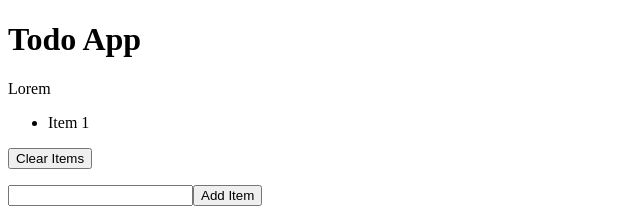
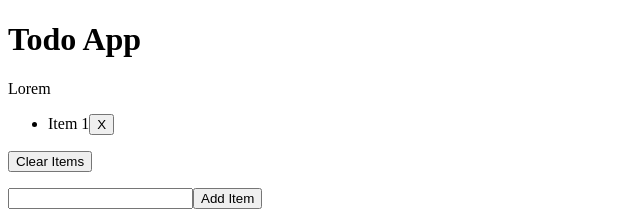
Before and after one commit to arifpehlivan/react-app, a React (Create React App) app: page / in a window 1280 px wide. Shown: the top 211 px of the page, without its empty margins (0-640 px from the left). Built offline with nearby package versions, Linux system fonts and the light colour scheme.

Commit message:
delete item

```diff
--- a/src/index.js
+++ b/src/index.js
@@ -10,9 +10,20 @@ class TodoApp extends React.Component{
         super(props);
         this.clearItems=this.clearItems.bind(this);
         this.addItem=this.addItem.bind(this);
+        this.deleteItem=this.deleteItem.bind(this);
         this.state={
             items: ["Item 1"]
         }
+    }
+    deleteItem(item){
+        this.setState((prevState)=>{
+            const arr=prevState.items.filter((i)=>{
+                return item !==i
+            })
+            return {
+                items:arr
+            }
+        })
     }
     clearItems(){
         this.setState({
@@ -37,7 +48,7 @@ class TodoApp extends React.Component{
         return(
             <>
                 <Header title={app.title} desc={app.desc}/>
-                <TodoList items={this.state.items} clearItems={this.clearItems}/>
+                <TodoList items={this.state.items} deleteItem={this.deleteItem} clearItems={this.clearItems}/>
                 <Action addItem={this.addItem}/>
             </>
         )
@@ -62,7 +73,7 @@ class TodoList extends React.Component{
                <ul>
                 {
                     this.props.items.map((item,index)=>
-                        <TodoItem key={index} item={item}/>
+                        <TodoItem deleteItem={this.props.deleteItem} key={index} item={item}/>
                     )
                 }
                 </ul>
@@ -76,10 +87,21 @@ class TodoList extends React.Component{
 }
 
 class TodoItem extends React.Component{
+    constructor(props){
+        super(props);
+        this.deleteItem=this.deleteItem.bind(this)
+    }
+    deleteItem(){
+        this.props.deleteItem(this.props.item)
+
+    }
     render(){
         return(
             <>
-                <li>{this.props.item}</li>
+                <li>
+                    {this.props.item}
+                    <button onClick={this.deleteItem}>X</button>
+                </li>
             </>
         )
     }
@@ -100,6 +122,7 @@ class Action extends React.Component{
         this.setState({
             err:err
         })
+        e.target.txtItem.value="";
     }
     render() {
         return (
```
